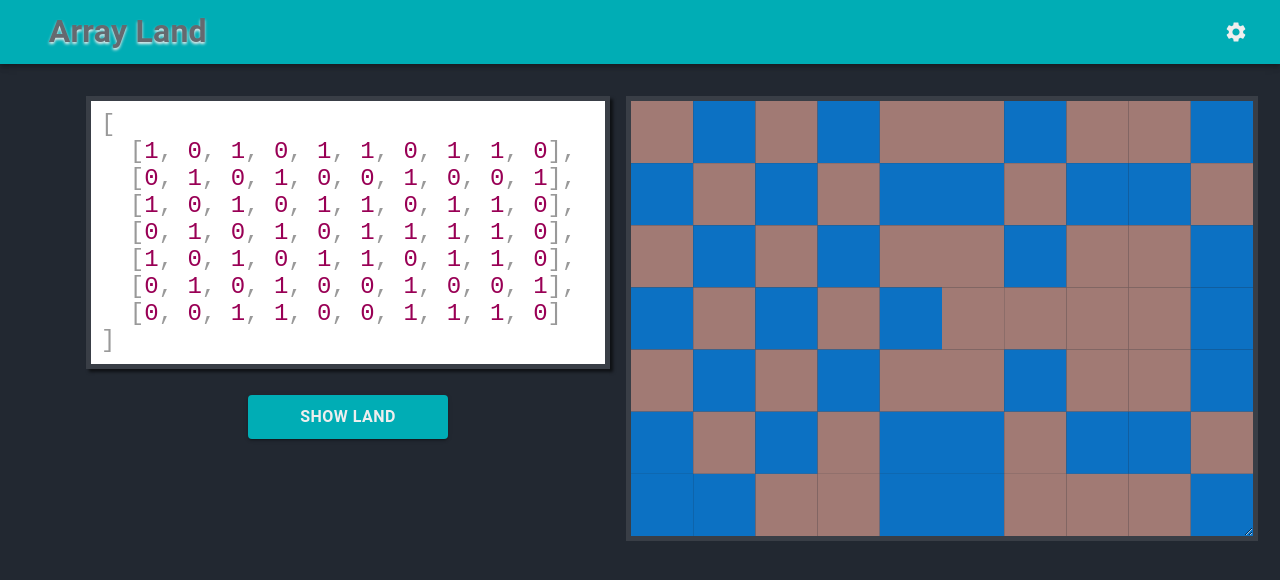
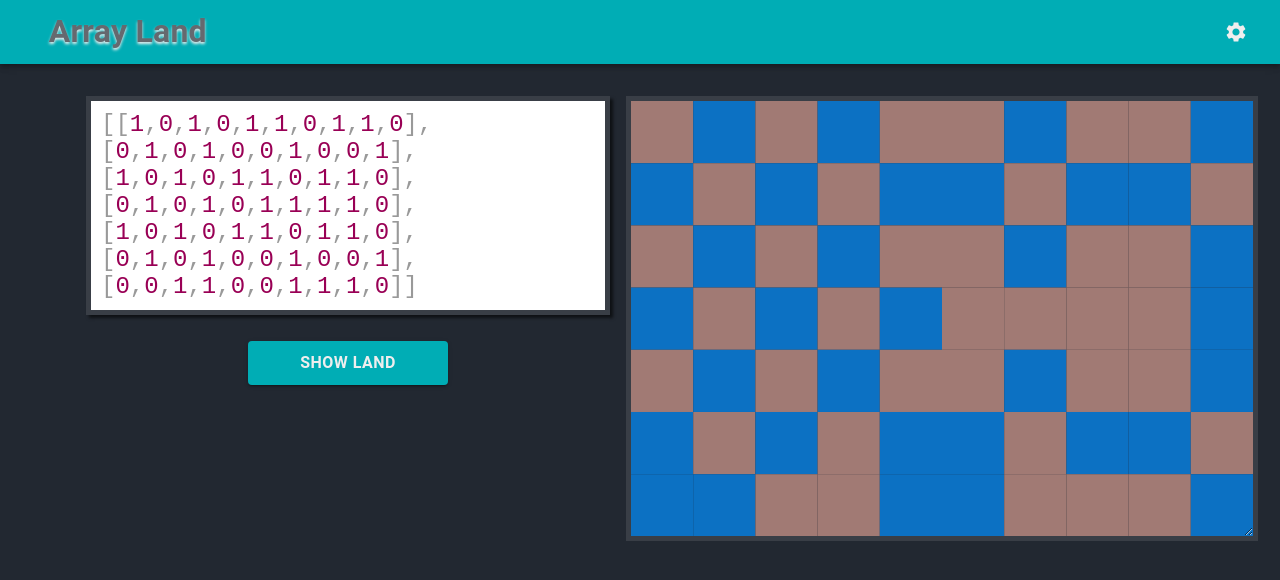
Before and after one commit to Crackz/arrayland, a Next.js app: page / in a window 1280 px wide. Shown: the top 580 px of the page. Built offline with nearby package versions, Linux system fonts and the light colour scheme.

Commit message:
Add SVG Generator & Dynamically Update SVG Viewer

```diff
--- a/src/components/json-editor.component.tsx
+++ b/src/components/json-editor.component.tsx
@@ -1,30 +1,19 @@
 import { ArrayUtils } from '@/utils/array-utils';
-import { Alert, Box, Button, CircularProgress, Grid, Snackbar } from '@mui/material';
-import { Container } from '@mui/system';
+import { Alert, Button, CircularProgress, Grid, Snackbar } from '@mui/material';
 import { highlight, languages } from 'prismjs/components/prism-core';
 import 'prismjs/components/prism-json';
 import 'prismjs/themes/prism.css';
 import { useState } from 'react';
 import Editor from 'react-simple-code-editor';
 
-const example2dArray = `[
-  [1, 0, 1, 0, 1, 1, 0, 1, 1, 0],
-  [0, 1, 0, 1, 0, 0, 1, 0, 0, 1],
-  [1, 0, 1, 0, 1, 1, 0, 1, 1, 0],
-  [0, 1, 0, 1, 0, 1, 1, 1, 1, 0],
-  [1, 0, 1, 0, 1, 1, 0, 1, 1, 0],
-  [0, 1, 0, 1, 0, 0, 1, 0, 0, 1],
-  [0, 0, 1, 1, 0, 0, 1, 1, 1, 0]
-]`;
-
 const JSONEditor = ({
-    isLoading,
+    defaultValue,
     onCodeSubmit,
 }: {
-    isLoading: boolean;
+    defaultValue?: string;
     onCodeSubmit: (arr2D: (string | number)[][]) => void;
 }) => {
-    const [code, setCode] = useState<string>(example2dArray);
+    const [code, setCode] = useState<string>(defaultValue || '');
     const [invalidCodeMsg, setInvalidCodeMsg] = useState<string>('');
 
     const onSubmit = () => {
@@ -64,7 +53,6 @@ const JSONEditor = ({
                 />
             </Grid>
             <Grid item textAlign="center">
-                {!isLoading ? (
                 <Button
                     variant="contained"
                     size="large"
@@ -79,9 +67,6 @@ const JSONEditor = ({
                 >
                     Show Land
                 </Button>
-                ) : (
-                    <CircularProgress color="primary" />
-                )}
             </Grid>
 
             <Grid container justifyContent="center">
--- a/src/components/svg-viewer.component.tsx
+++ /dev/null
@@ -1,43 +0,0 @@
-import { Grid } from '@mui/material';
-import Image from 'next/image';
-import exampleSVG from 'public/example.svg';
-
-const SVGViewer = ({ isLoading }: { isLoading: boolean }) => {
-    let style = {};
-    if (isLoading) {
-        style = {
-            opacity: 0.4,
-            filter: 'alpha(opacity=40)',
-            backgroundColor: '#000',
-        };
-    }
-
-    return (
-        <Grid
-            container
-            border="5px solid #393E46"
-            justifyContent="center"
-            textAlign="center"
-            sx={{
-                resize: 'both',
-                overflow: 'auto',
-            }}
-        >
-            <Image
-                priority
-                id="image"
-                src={exampleSVG}
-                alt={''}
-                width={0}
-                height={0}
-                style={{
-                    ...style,
-                    width: '100%',
-                    height: '100%',
-                }}
-            />
-        </Grid>
-    );
-};
-
-export default SVGViewer;
--- /dev/null
+++ b/src/components/svg/svg-generator.component.tsx
@@ -0,0 +1,43 @@
+import { Land } from '@/interfaces/land.interface';
+import { ReactNode, SVGProps } from 'react';
+
+const SVGGenerator = ({ arr2D, lands }: { arr2D: (string | number)[][]; lands: Land[] }) => {
+    const valuesColors = new Map<Land['value'], Land['hexColor']>();
+    lands.forEach((land) => valuesColors.set(land.value, land.hexColor));
+
+    const scaler = 50,
+        recWidth = 1 * scaler,
+        recHeight = 1 * scaler;
+
+    const rowsCount = arr2D.length,
+        colsCount = arr2D[0].length;
+    const imgX = colsCount * scaler,
+        imgY = rowsCount * scaler;
+
+    const rects: SVGProps<SVGRectElement>[] = [];
+
+    for (let row = 0; row < rowsCount; row++) {
+        for (let col = 0; col < colsCount; col++) {
+            const color =
+                valuesColors.get(arr2D[row][col].toString()) || valuesColors.get('DEFAULT');
+
+            rects.push(
+                <rect
+                    x={col * scaler}
+                    y={row * scaler}
+                    width={recWidth}
+                    height={recHeight}
+                    fill={color}
+                />,
+            );
+        }
+    }
+
+    return (
+        <svg height="100%" width="100%" viewBox={`0 0 ${imgX} ${imgY}`} preserveAspectRatio="none">
+            ${...rects as ReactNode[]}
+        </svg>
+    );
+};
+
+export default SVGGenerator;
--- /dev/null
+++ b/src/components/svg/svg-viewer.component.tsx
@@ -0,0 +1,23 @@
+import { Land } from '@/interfaces/land.interface';
+import { Grid } from '@mui/material';
+import SVGGenerator from './svg-generator.component';
+
+const SVGViewer = ({ lands, arr2D }: { lands: Land[]; arr2D: (string | number)[][] }) => {
+    return (
+        <Grid
+            container
+            item
+            border="5px solid #393E46"
+            justifyContent="center"
+            textAlign="center"
+            sx={{
+                resize: 'both',
+                overflow: 'auto',
+            }}
+        >
+            <SVGGenerator arr2D={arr2D} lands={lands} />
+        </Grid>
+    );
+};
+
+export default SVGViewer;
--- a/src/pages/index.tsx
+++ b/src/pages/index.tsx
@@ -1,16 +1,25 @@
 import Header from '@/components/header.component';
 import JSONEditor from '@/components/json-editor.component';
 import SettingsModal from '@/components/settings/settings-modal.component';
-import SVGViewer from '@/components/svg-viewer.component';
+import SVGViewer from '@/components/svg/svg-viewer.component';
 import { Land } from '@/interfaces/land.interface';
 import theme from '@/themes/default.theme';
-import { Box, Grid, ThemeProvider } from '@mui/material';
+import { Grid, ThemeProvider } from '@mui/material';
 import Head from 'next/head';
 import { useState } from 'react';
 
 export default function Home() {
     const [modalIsOpened, setModalIsOpened] = useState(false);
-    const [isLoading, setIsLoading] = useState(false);
+    const [arr2D, setArr2D] = useState<(string | number)[][]>([
+        [1, 0, 1, 0, 1, 1, 0, 1, 1, 0],
+        [0, 1, 0, 1, 0, 0, 1, 0, 0, 1],
+        [1, 0, 1, 0, 1, 1, 0, 1, 1, 0],
+        [0, 1, 0, 1, 0, 1, 1, 1, 1, 0],
+        [1, 0, 1, 0, 1, 1, 0, 1, 1, 0],
+        [0, 1, 0, 1, 0, 0, 1, 0, 0, 1],
+        [0, 0, 1, 1, 0, 0, 1, 1, 1, 0],
+    ]);
+
     const [lands, setLands] = useState<Land[]>([
         {
             value: 'DEFAULT',
@@ -26,9 +35,8 @@ export default function Home() {
         },
     ]);
 
-    const onCodeSubmit = (arr2D: (string | number)[][]): void => {
-        console.log(arr2D);
-        setIsLoading(true);
+    const onCodeSubmit = (arr2D: (string | number)[][]) => {
+        setArr2D(arr2D);
     };
 
     return (
@@ -46,10 +54,13 @@ export default function Home() {
                 <Header onSettingsClicked={() => setModalIsOpened(true)} />
                 <Grid container margin={2} spacing={2} justifyContent="center">
                     <Grid item xs={5}>
-                        <JSONEditor isLoading={isLoading} onCodeSubmit={onCodeSubmit} />
+                        <JSONEditor
+                            defaultValue={JSON.stringify(arr2D)}
+                            onCodeSubmit={onCodeSubmit}
+                        />
                     </Grid>
                     <Grid item xs={6}>
-                        <SVGViewer isLoading={isLoading} />
+                        <SVGViewer lands={lands} arr2D={arr2D} />
                     </Grid>
                 </Grid>
                 <SettingsModal
```
Lines whose indentation alone changed are shown as unchanged.
